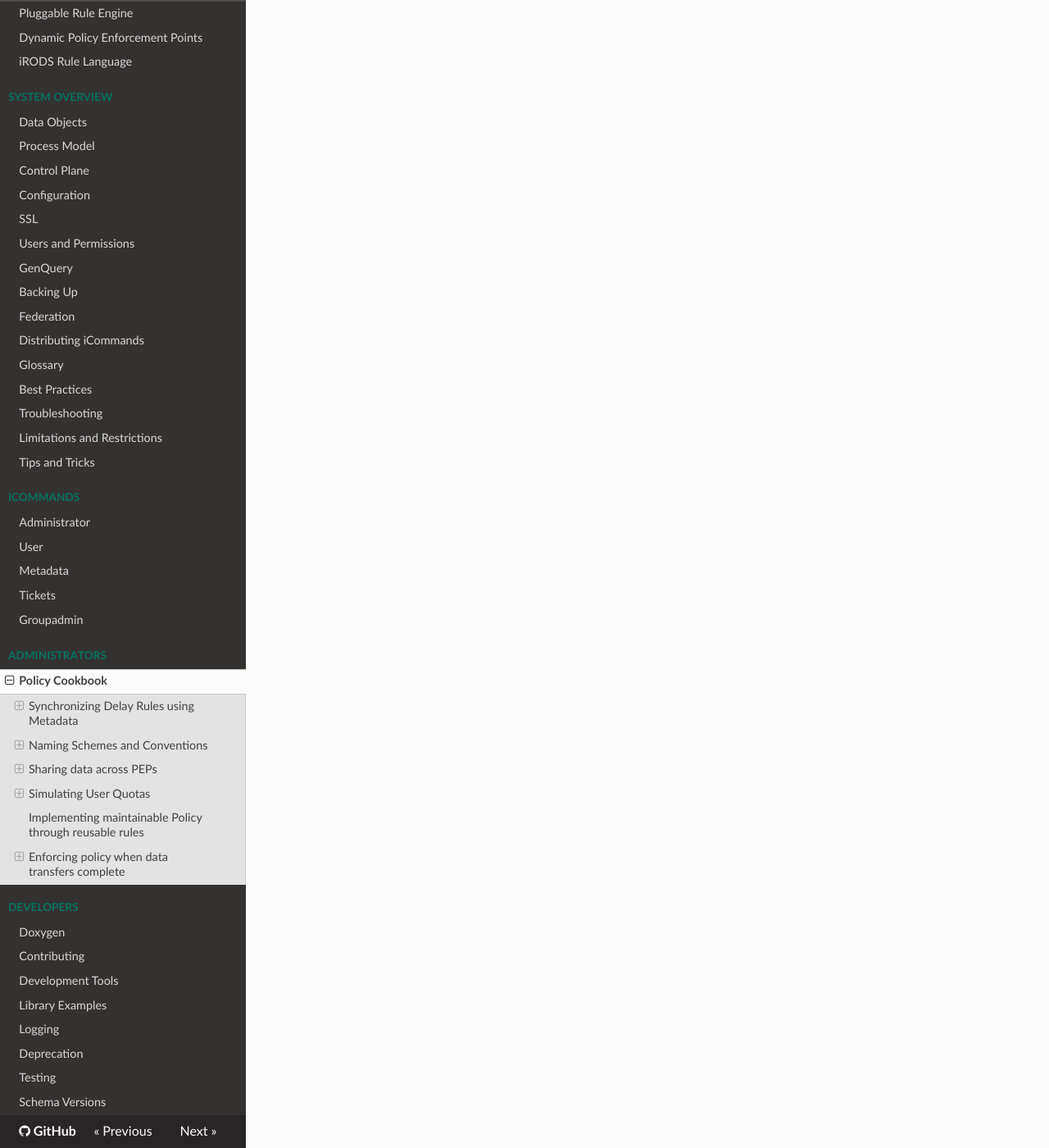
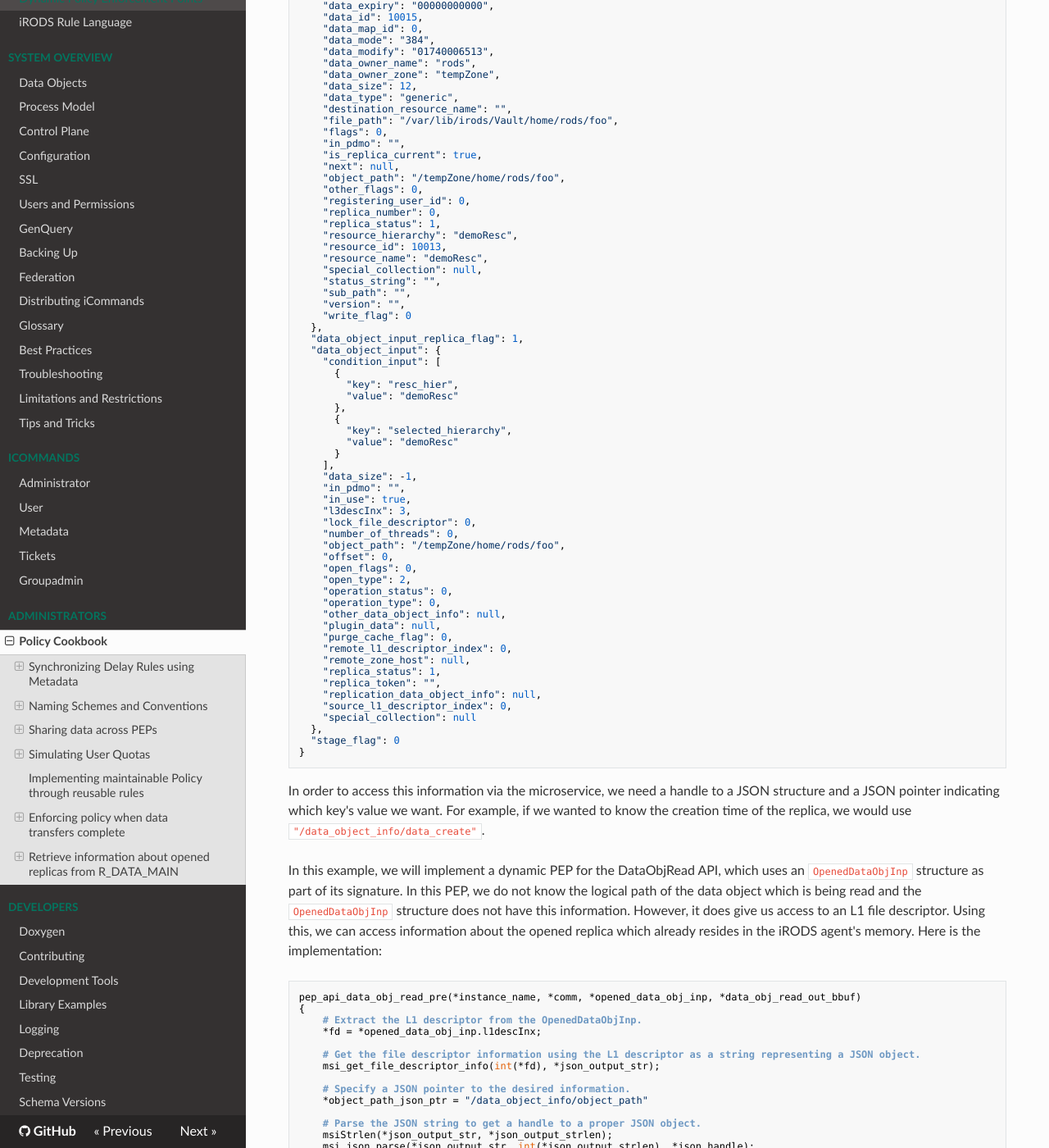
Before and after one commit to irods/irods_docs, an MkDocs documentation site: the page built from docs/administrators/policy_cookbook.md, in a window 1280 px wide and 1400 px high, scrolled down 16092 px. Shown: the whole window at 82% size. Built offline with MkDocs 1.6.1, drawn with Linux system fonts in a browser that asks for light colours; nearby versions of some CDN libraries; some of the changed text lies outside the part shown.

Commit message:
[irods/irods#7773] Policy Cookbook: Access info for opened replicas

````diff
--- a/docs/administrators/policy_cookbook.md
+++ b/docs/administrators/policy_cookbook.md
@@ -798,3 +798,153 @@ The implementation can be modified to apply only to specific resources, collecti
 ### A note about servers before 4.2.9
 
 The 4.2.9 release of iRODS introduced dramatic changes to the way internal data transfers and data object finalization occur, and could behave differently from what is documented here. **Step 2b** should be available in servers with version 4.2.8 and older, and should behave similarly to what is documented here. A database operation similar to `data_object_finalize` which is no longer used called `mod_data_obj_meta` can also be leveraged to implement similar policy (although it uses a different, non-JSON interface).
+
+## Retrieve information about opened replicas from `R_DATA_MAIN`
+
+When implementing policy or a rule which deals with opened replicas, you may need more information about the opened replica from the `R_DATA_MAIN` table in the catalog such as size, host resource, or mtime.
+
+This can be achieved by querying the iRODS Catalog using [Language-Integrated GenQuery](../../plugins/irods_rule_language/#language-integrated-general-query) or [GenQuery2 microservices](../../doxygen/msi__genquery2_8hpp.html). However, all the information in the catalog pertaining to an opened replica with a valid L1 file descriptor is already available in memory in the connected iRODS agent - all you have to do is ask.
+
+Note: This recipe only pertains to system metadata for replica information found in `R_DATA_MAIN`. This does not give access to metadata AVUs annotated to the data object of the opened replica.
+
+### How to do it ...
+
+The key to accessing the in-memory information about the opened replica is in the [`msi_get_file_descriptor_info` microservice](../../doxygen/microservices_2src_2get__file__descriptor__info_8cpp.html). This microservice returns a string representing a JSON object containing a `DataObjInfo` with information about the opened replica, and the `DataObjInp` structure which was used to open the data object in the first place.
+
+Here is an example of what this structure looks like:
+```javascript
+{
+  "bytes_written": -1,
+  "checksum": "",
+  "checksum_flag": 0,
+  "copies_needed": 0,
+  "create_mode": 384,
+  "data_object_info": {
+    "backup_resource_name": "",
+    "checksum": "",
+    "collection_id": 10010,
+    "condition_input": [
+      {
+        "key": "resc_hier",
+        "value": "demoResc"
+      },
+      {
+        "key": "selected_hierarchy",
+        "value": "demoResc"
+      }
+    ],
+    "data_access": "",
+    "data_access_index": 0,
+    "data_comments": "",
+    "data_create": "01740005951",
+    "data_expiry": "00000000000",
+    "data_id": 10015,
+    "data_map_id": 0,
+    "data_mode": "384",
+    "data_modify": "01740006513",
+    "data_owner_name": "rods",
+    "data_owner_zone": "tempZone",
+    "data_size": 12,
+    "data_type": "generic",
+    "destination_resource_name": "",
+    "file_path": "/var/lib/irods/Vault/home/rods/foo",
+    "flags": 0,
+    "in_pdmo": "",
+    "is_replica_current": true,
+    "next": null,
+    "object_path": "/tempZone/home/rods/foo",
+    "other_flags": 0,
+    "registering_user_id": 0,
+    "replica_number": 0,
+    "replica_status": 1,
+    "resource_hierarchy": "demoResc",
+    "resource_id": 10013,
+    "resource_name": "demoResc",
+    "special_collection": null,
+    "status_string": "",
+    "sub_path": "",
+    "version": "",
+    "write_flag": 0
+  },
+  "data_object_input_replica_flag": 1,
+  "data_object_input": {
+    "condition_input": [
+      {
+        "key": "resc_hier",
+        "value": "demoResc"
+      },
+      {
+        "key": "selected_hierarchy",
+        "value": "demoResc"
+      }
+    ],
+    "data_size": -1,
+    "in_pdmo": "",
+    "in_use": true,
+    "l3descInx": 3,
+    "lock_file_descriptor": 0,
+    "number_of_threads": 0,
+    "object_path": "/tempZone/home/rods/foo",
+    "offset": 0,
+    "open_flags": 0,
+    "open_type": 2,
+    "operation_status": 0,
+    "operation_type": 0,
+    "other_data_object_info": null,
+    "plugin_data": null,
+    "purge_cache_flag": 0,
+    "remote_l1_descriptor_index": 0,
+    "remote_zone_host": null,
+    "replica_status": 1,
+    "replica_token": "",
+    "replication_data_object_info": null,
+    "source_l1_descriptor_index": 0,
+    "special_collection": null
+  },
+  "stage_flag": 0
+}
+```
+
+In order to access this information via the microservice, we need a handle to a JSON structure and a JSON pointer indicating which key's value we want. For example, if we wanted to know the creation time of the replica, we would use `"/data_object_info/data_create"`.
+
+In this example, we will implement a dynamic PEP for the DataObjRead API, which uses an `OpenedDataObjInp` structure as part of its signature. In this PEP, we do not know the logical path of the data object which is being read and the `OpenedDataObjInp` structure does not have this information. However, it does give us access to an L1 file descriptor. Using this, we can access information about the opened replica which already resides in the iRODS agent's memory. Here is the implementation:
+```python
+pep_api_data_obj_read_pre(*instance_name, *comm, *opened_data_obj_inp, *data_obj_read_out_bbuf)
+{
+    # Extract the L1 descriptor from the OpenedDataObjInp.
+    *fd = *opened_data_obj_inp.l1descInx;
+
+    # Get the file descriptor information using the L1 descriptor as a string representing a JSON object.
+    msi_get_file_descriptor_info(int(*fd), *json_output_str);
+
+    # Specify a JSON pointer to the desired information.
+    *object_path_json_ptr = "/data_object_info/object_path"
+
+    # Parse the JSON string to get a handle to a proper JSON object.
+    msiStrlen(*json_output_str, *json_output_strlen);
+    msi_json_parse(*json_output_str, int(*json_output_strlen), *json_handle);
+
+    # Use the JSON pointer in the JSON handle to obtain the value therein.
+    msi_json_value(*json_handle, *object_path_json_ptr, *object_path);
+
+    # Don't forget to free the JSON handle before exiting. Failing to do so may result in memory leaks.
+    msi_json_free(*json_handle);
+
+    # ... Use the value which was retrieved above ...
+    writeLine("serverLog", "[*object_path] is about to be read!");
+}
+```
+
+### Let's see it in action!
+
+The above dynamic PEP is not terribly interesting as it just prints a message to the server log. Here is one way to trigger this PEP:
+```bash
+$ istream read /tempZone/home/rods/foo
+hello everyone
+```
+
+In the server log should be a message like this:
+```bash
+$ tail -n1 /var/log/irods/irods.log | jq '.log_message'
+"writeLine: inString = [/tempZone/home/rods/foo] is about to be read!\n"
+```
````
